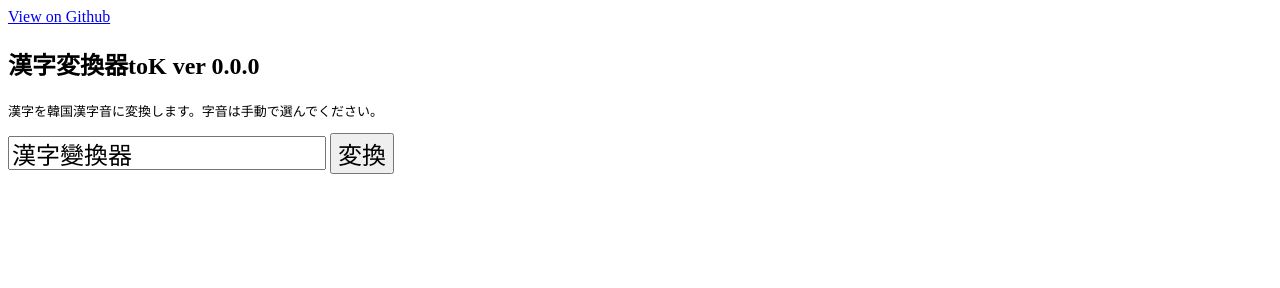
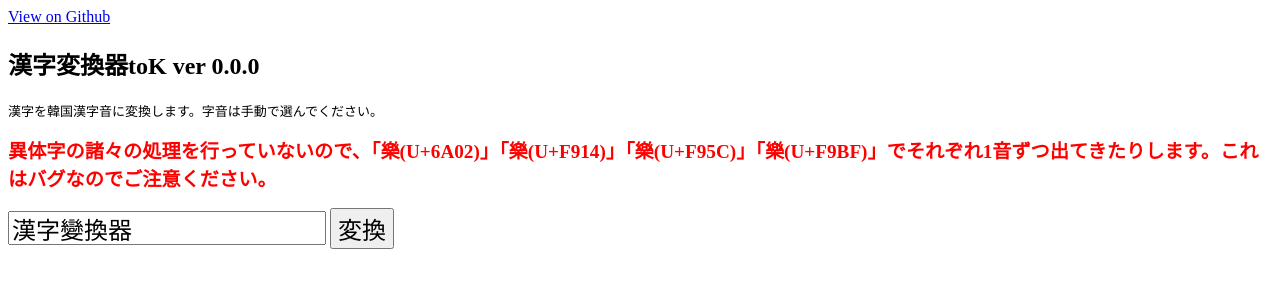
Before and after one commit to sozysozbot/korean_hanja_sound, a plain HTML site: page index.html in a window 1280 px wide. Drawn offline with Linux system fonts and the light colour scheme.

Commit message:
Explicitly state the bug

```diff
--- a/index.html
+++ b/index.html
@@ -22,6 +22,9 @@
 <pre>
 漢字を韓国漢字音に変換します。字音は手動で選んでください。
 </pre>
+<p>
+<b style="font-size: 120%; color:red;">異体字の諸々の処理を行っていないので、「樂(U+6A02)」「樂(U+F914)」「樂(U+F95C)」「樂(U+F9BF)」でそれぞれ1音ずつ出てきたりします。これはバグなのでご注意ください。</b>
+</p>
 <div>
 <input type="text" id="dat" value="漢字變換器" style="font-size: 150%"/>
 <input type="button" value="変換" style="font-size: 150%" onclick="main(document.getElementById('dat').value)">
```
